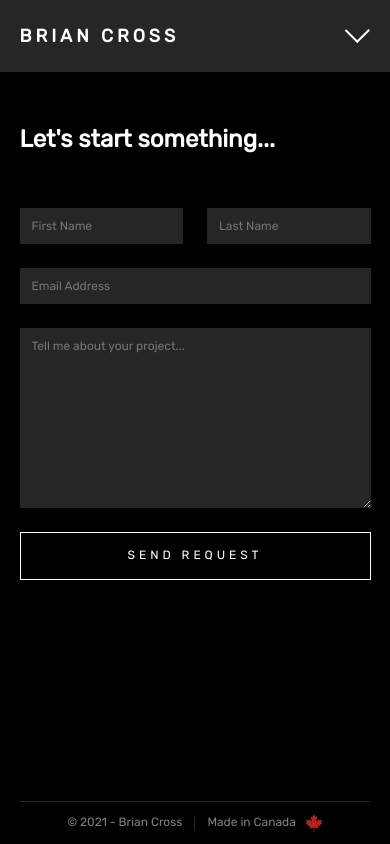
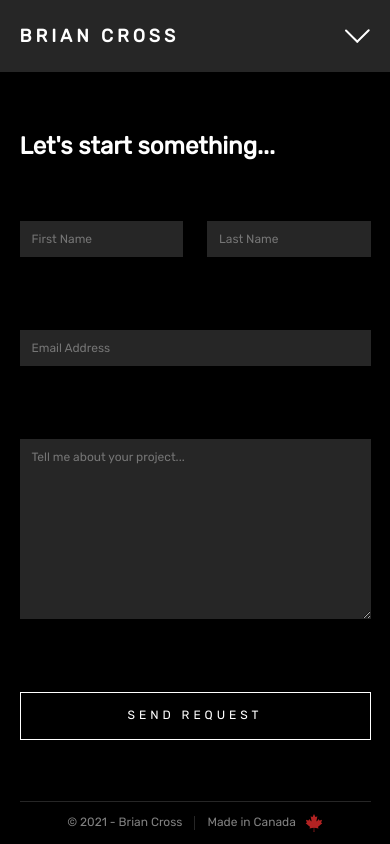
Before and after one commit to brian-cross/personal-site, a Next.js app: page /contact in a window 390 px wide. Built offline with nearby package versions, Linux system fonts and the light colour scheme.

Commit message:
Mobile style tweaks.

```diff
--- a/styles/Contact.module.scss
+++ b/styles/Contact.module.scss
@@ -5,10 +5,11 @@
   @include sizes.page-container;
   height: 100%;
   display: flex;
-  align-items: flex-start;
+  align-items: stretch;
   justify-content: center;
 
   @media screen and (min-width: 700px) {
+    align-items: center;
     justify-content: flex-end;
   }
 }
@@ -26,7 +27,11 @@
   gap: 2rem;
   width: 100%;
   max-width: 40rem;
-  margin-top: 2rem;
+  margin: 1rem 0;
+
+  @media screen and (min-width: 700px) {
+    margin: 3rem 0;
+  }
 
   input {
     height: 3em;
@@ -55,6 +60,12 @@
 .header {
   grid-area: header;
   align-self: center;
+  margin-top: 1em;
+  margin-bottom: 0.5em;
+
+  @media screen and (min-width: 700px) {
+    margin-top: 0;
+  }
 }
 
 .first {
```
